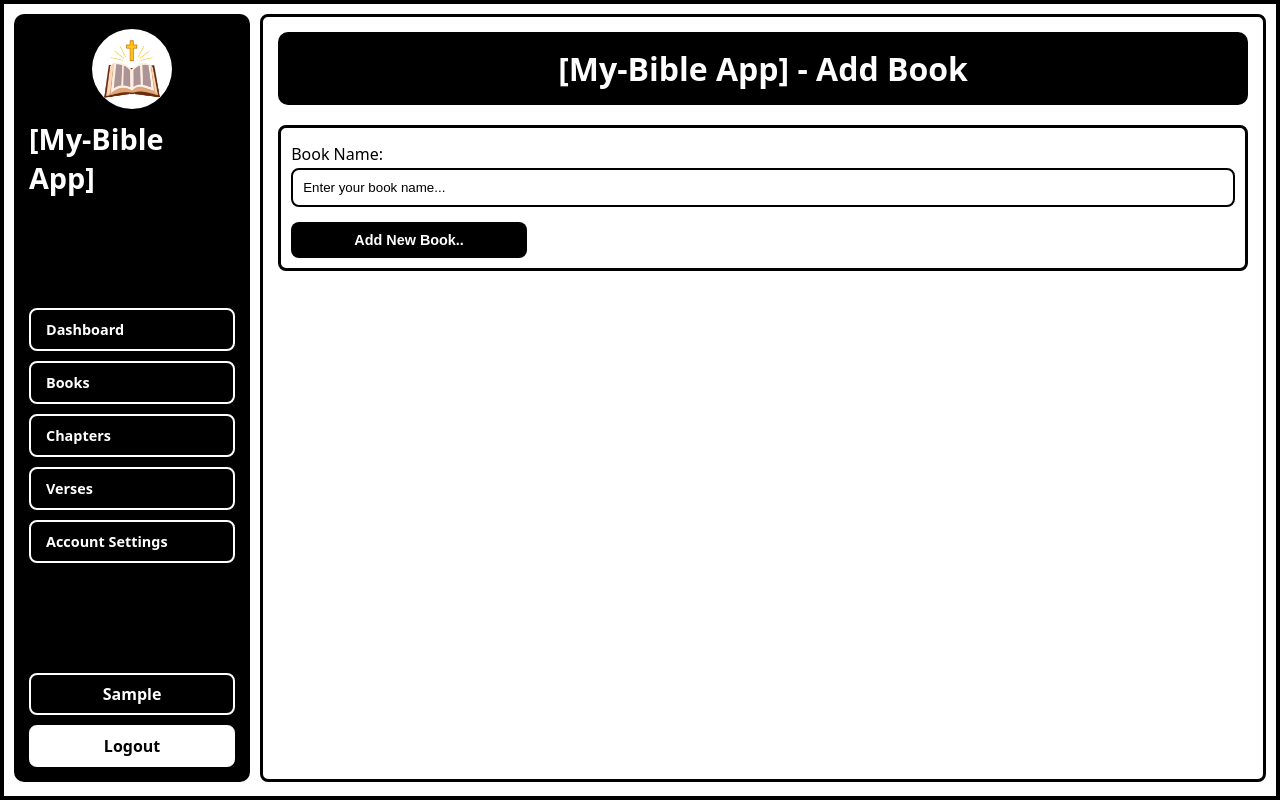
After one commit to Nsoro-Allan/My-Bible-App, a PHP site: page /admin/add_book.php in a window 1280 px wide. The commit adds this page. Run offline with PHP 8.4, Linux system fonts and the light colour scheme; the visitor is signed in with stand-in values (Sample User, id 1).

Commit message:
changes made...

```diff
--- /dev/null
+++ b/admin/add_book.php
@@ -0,0 +1,55 @@
+<?php
+include("sessions.php");
+include("connection.php");
+
+if(isset($_POST['add_book'])){
+    $book_name=mysqli_real_escape_string($con, $_POST['book_name']);
+
+    $add_book=$con->query("INSERT INTO `books`(`book_id`,`book_name`) VALUES ('','$book_name')");
+}
+
+?>
+<!DOCTYPE html>
+<html lang="en">
+<head>
+    <meta charset="UTF-8">
+    <meta name="viewport" content="width=device-width, initial-scale=1.0">
+    <title>My-Bible App</title>
+    <link rel="stylesheet" href="style.css">
+    <link rel="shortcut icon" href="./Images/icon.webp" type="image/x-icon">
+    <script src="./sweetalert.min.js"></script>
+</head>
+<body>
+
+    <div class="dashboard-container">
+
+        <!-- Sidebar Starts Here -->
+        <?php include("sidebar.php");?>
+        <!-- Sidebar Ends Here -->
+
+        <!-- Container Starts Here -->
+        <div class="container">
+
+            <div class="title">
+                <h1>[My-Bible App] - Add Book</h1>
+            </div>
+
+            <div class="content">
+
+            <form action="" method="post">
+
+                <label>Book Name:</label>
+                <input type="text" name="book_name" placeholder="Enter your book name..." required>
+
+                <button type="submit" name="add_book">Add New Book..</button>
+
+            </form>
+
+            </div>
+
+        </div>
+        <!-- Container Ends Here -->
+
+    </div>
+</body>
+</html>
--- a/admin/books.php
+++ b/admin/books.php
@@ -31,7 +31,7 @@ include("connection.php");
             <div class="content">
 
                 <div class="buttons">
-                    <a href="#">Add New Book...</a>
+                    <a href="./add_book.php">Add New Book...</a>
                 </div>
 
                 <table>
--- a/admin/sidebar.php
+++ b/admin/sidebar.php
@@ -1,3 +1,4 @@
+<script src="./sweetalert.min.js"></script>
 <div class="sidebar">
 
     <div class="top">
--- a/admin/style.css
+++ b/admin/style.css
@@ -7,7 +7,7 @@
 :root{
     --primary-color: #fff;
     --bg-color: black;
-    --bg-color-hover: rgb(25, 25, 25);
+    --bg-color-hover: rgb(45, 45, 45);
     --black: black;
 }
 
@@ -304,6 +304,11 @@ body{
     font-size: 0.9rem;
     font-weight: 500;
     text-decoration: none;
+    transition: 0.3s ease-in;
+}
+
+.buttons a:hover{
+    background: var(--bg-color-hover);
 }
 
 .content table{
@@ -325,7 +330,7 @@ body{
 }
 
 .content tr th{
-    padding: 10px;
+    padding: 15px;
     background: var(--bg-color);
     color: var(--primary-color);
 }
@@ -356,4 +361,43 @@ body{
     text-decoration: none;
 }
 
+.content form{
+    width: 100%;
+    display: flex;
+    flex-direction: column;
+    border: 3px solid var(--bg-color);
+    margin-top: 20px;
+    border-radius: 8px;
+    padding: 10px;
+}
+
+.content form label{
+    font-weight: 500;
+    font-size: 1rem;
+    margin-top: 5px;
+}
+
+.content form input{
+    padding: 10px;
+    margin-top: 3px;
+    border: 2px solid var(--bg-color);
+    border-radius: 8px;
+}
+
+.content form button{
+    padding: 10px;
+    margin-top: 15px;
+    border: none;
+    background: var(--bg-color);
+    color: var(--primary-color);
+    border-radius: 8px;
+    width: 25%;
+    font-weight: 700;
+    font-size: 0.9rem;
+}
+
+.content form button:hover{
+    background: var(--bg-color-hover);
+}
+
 /* Dashboard Styling Ends Here */
```
